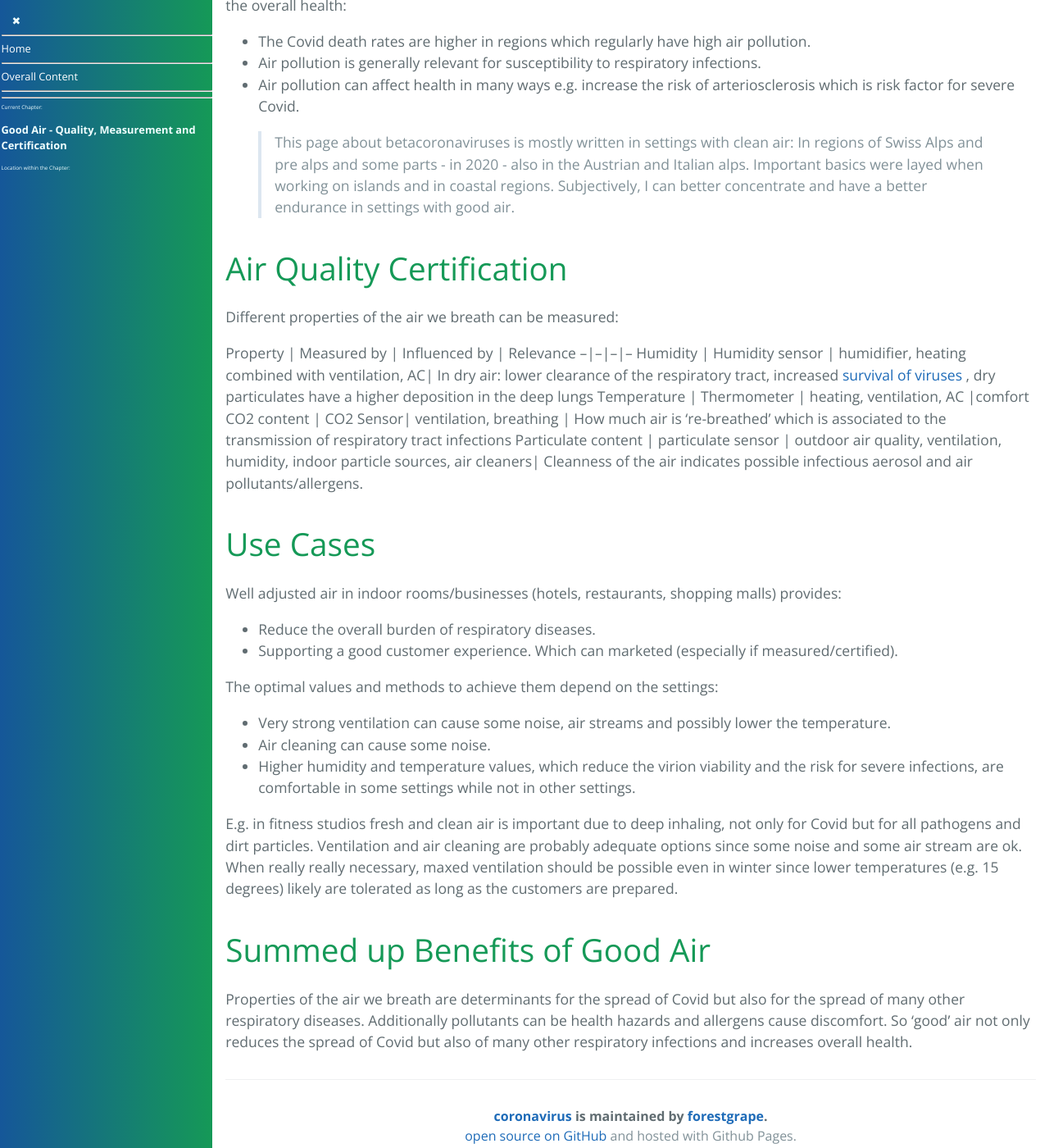
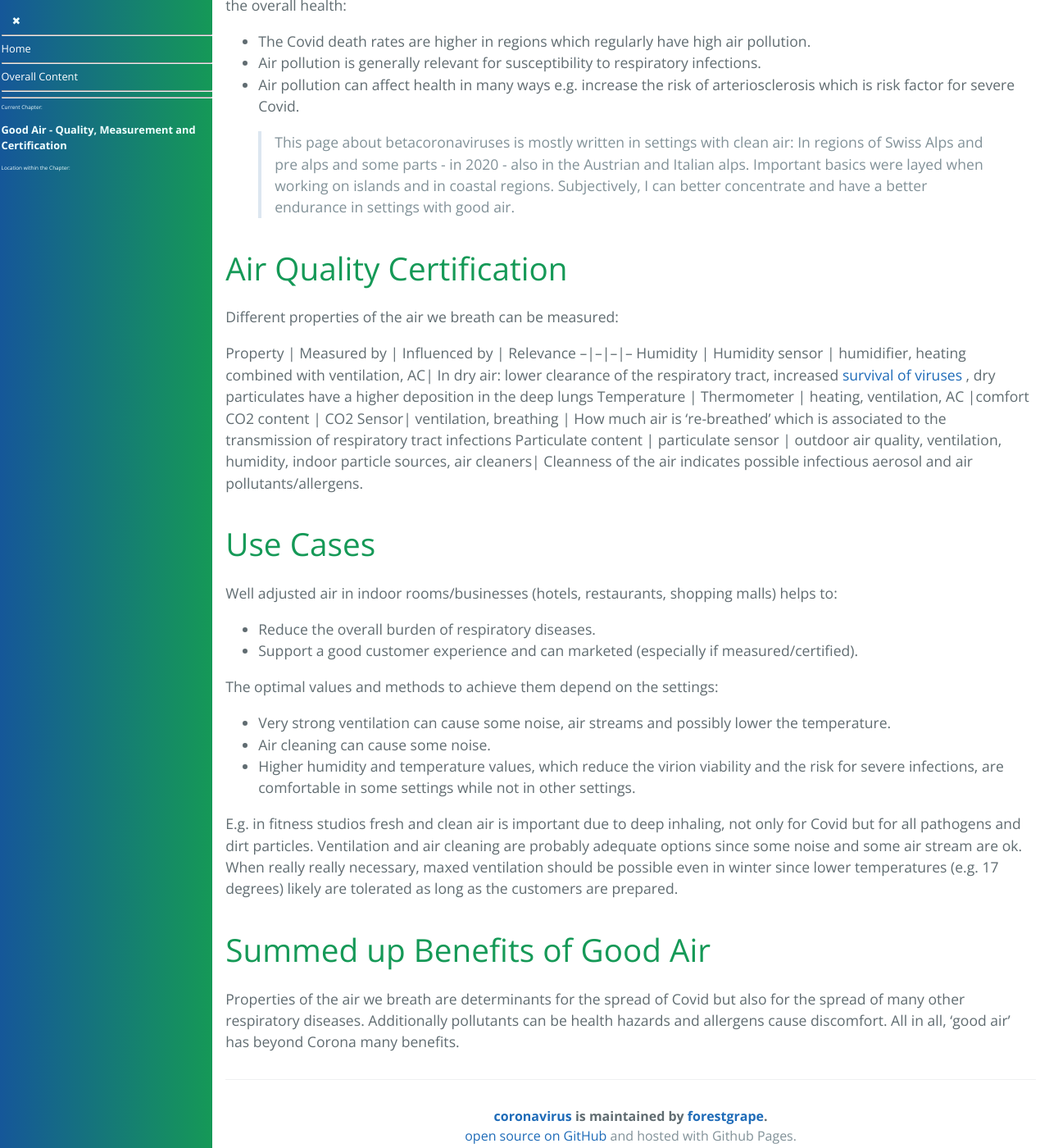
Before and after one commit to forestgrape/coronavirus, a Jekyll site: the page built from 7_social/good_air.md, in a window 1280 px wide and 1400 px high, scrolled down 1580 px. Shown: the whole window at 82% size. Built offline with Jekyll 4.4.1, drawn with Linux system fonts in a browser that asks for light colours; our own code applies the rules of GitHub Pages for plain Markdown files.

Commit message:
formulations in good_air.md

```diff
--- a/7_social/good_air.md
+++ b/7_social/good_air.md
@@ -53,18 +53,18 @@ Particulate content | particulate sensor | outdoor air quality, ventilation, hum
 
 
 ## Use Cases
-Well adjusted air in indoor rooms/businesses (hotels, restaurants, shopping malls) provides:
+Well adjusted air in indoor rooms/businesses (hotels, restaurants, shopping malls) helps to:
 * Reduce the overall burden of respiratory diseases.
-* Supporting a good customer experience. Which can marketed (especially if measured/certified).
+* Support a good customer experience and can marketed (especially if measured/certified).
 
 The optimal values and methods to achieve them depend on the settings:
 * Very strong ventilation can cause some noise, air streams and possibly lower the temperature.
 * Air cleaning can cause some noise.
 * Higher humidity and temperature values, which reduce the virion viability and the risk for severe infections, are comfortable in some settings while not in other settings.
 
-E.g. in fitness studios fresh and clean air is important due to deep inhaling, not only for Covid but for all pathogens and dirt particles. Ventilation and air cleaning are probably adequate options since some noise and some air stream are ok. When really really necessary, maxed ventilation should be possible even in winter since lower temperatures (e.g. 15 degrees) likely are tolerated as long as the customers are prepared.
+E.g. in fitness studios fresh and clean air is important due to deep inhaling, not only for Covid but for all pathogens and dirt particles. Ventilation and air cleaning are probably adequate options since some noise and some air stream are ok. When really really necessary, maxed ventilation should be possible even in winter since lower temperatures (e.g. 17 degrees) likely are tolerated as long as the customers are prepared.
 
 
 
 ## Summed up Benefits of Good Air
-Properties of the air we breath are determinants for the spread of Covid but also for the spread of many other respiratory diseases. Additionally pollutants can be health hazards and allergens cause discomfort. So 'good' air not only reduces the spread of Covid but also of many other respiratory infections and increases overall health.
+Properties of the air we breath are determinants for the spread of Covid but also for the spread of many other respiratory diseases. Additionally pollutants can be health hazards and allergens cause discomfort. All in all, 'good air' has beyond Corona many benefits.
```
